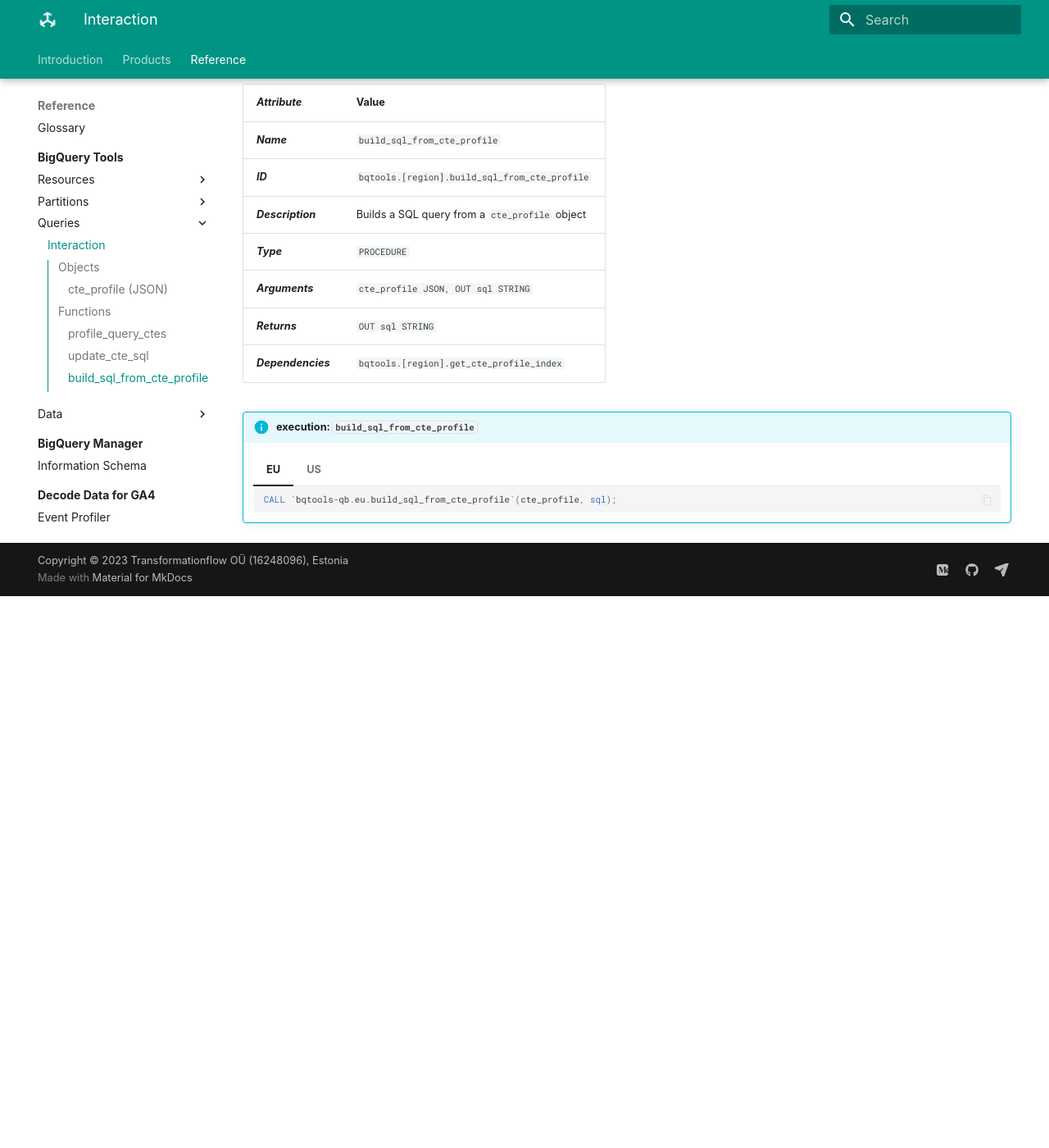
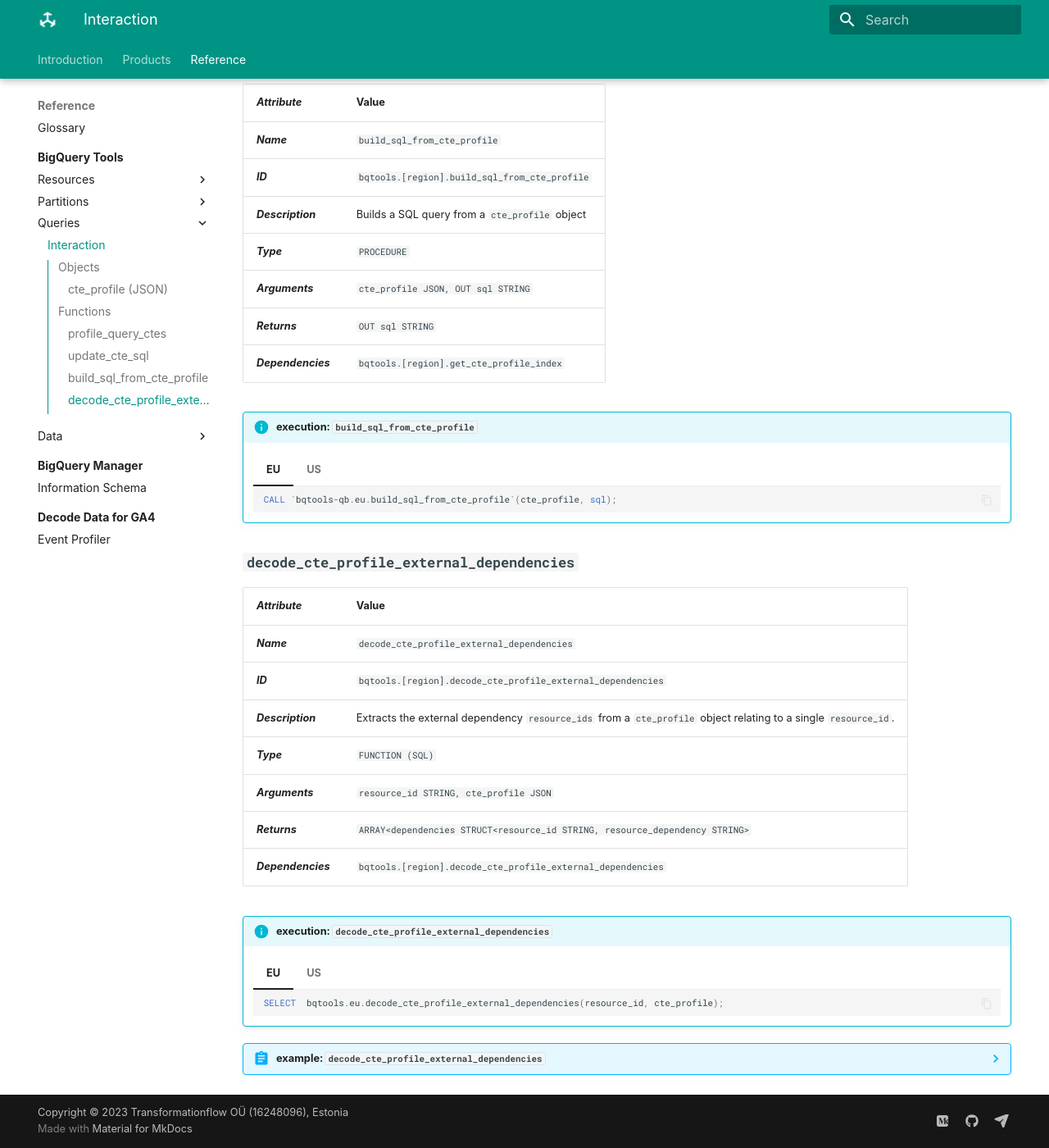
Before and after one commit to transformationflow/transformationflow.github.io, an MkDocs documentation site: the page built from docs/reference/bqtools/query.md, in a window 1280 px wide and 1400 px high, scrolled down 2131 px. Shown: the whole window at 82% size. Built offline with MkDocs 1.6.1 and Material for MkDocs 9.7.7, drawn with Linux system fonts in a browser that asks for light colours; some web fonts are replaced; before the commit the page ends 2858 px from its top, so only the background shows below that.

Commit message:
added decode_cte_profile_external_dependencies

````diff
--- a/docs/reference/bqtools/query.md
+++ b/docs/reference/bqtools/query.md
@@ -116,3 +116,46 @@
         ```sql
         CALL `bqtools-qb.us.build_sql_from_cte_profile`(cte_profile, sql);
         ```
+
+## **`decode_cte_profile_external_dependencies`**
+_**Attribute**_ | Value
+--- | ---
+_**Name**_ | `decode_cte_profile_external_dependencies`
+_**ID**_ | `bqtools.[region].decode_cte_profile_external_dependencies`
+_**Description**_ | Extracts the external dependency `resource_ids` from a `cte_profile` object relating to a single `resource_id`.
+_**Type**_ | `FUNCTION (SQL)`
+_**Arguments**_ | `resource_id STRING, cte_profile JSON`
+_**Returns**_ | `ARRAY<dependencies STRUCT<resource_id STRING, resource_dependency STRING>`
+_**Dependencies**_ | `bqtools.[region].decode_cte_profile_external_dependencies`
+
+!!! info "execution: `decode_cte_profile_external_dependencies`"
+    === "EU"
+        ```sql
+        SELECT  bqtools.eu.decode_cte_profile_external_dependencies(resource_id, cte_profile);
+        ```
+
+    === "US"
+        ```sql
+        SELECT  bqtools.us.decode_cte_profile_external_dependencies(resource_id, cte_profile);
+        ```
+
+??? abstract "example: `decode_cte_profile_external_dependencies`"
+    In this example, the `cte_profile` objects are stored in the `profile_value JSON` column in the `BQMANAGER.PROFILE` table. This query will result in a unnested set of dependency pairs which can then be used for lineage profiling and mapping.
+
+    === "EU"
+        ```sql
+        SELECT
+        dependency
+        FROM `[project_id].BQMANAGER.PROFILE`
+        LEFT JOIN
+        UNNEST(bqtools.eu.decode_cte_profile_external_dependencies(resource_id, profile_value).dependencies) AS dependency
+        ```
+
+    === "US"
+        ```sql
+        SELECT
+        dependency
+        FROM `[project_id].BQMANAGER.PROFILE`
+        LEFT JOIN
+        UNNEST(bqtools.us.decode_cte_profile_external_dependencies(resource_id, profile_value).dependencies) AS dependency
+        ```
````
